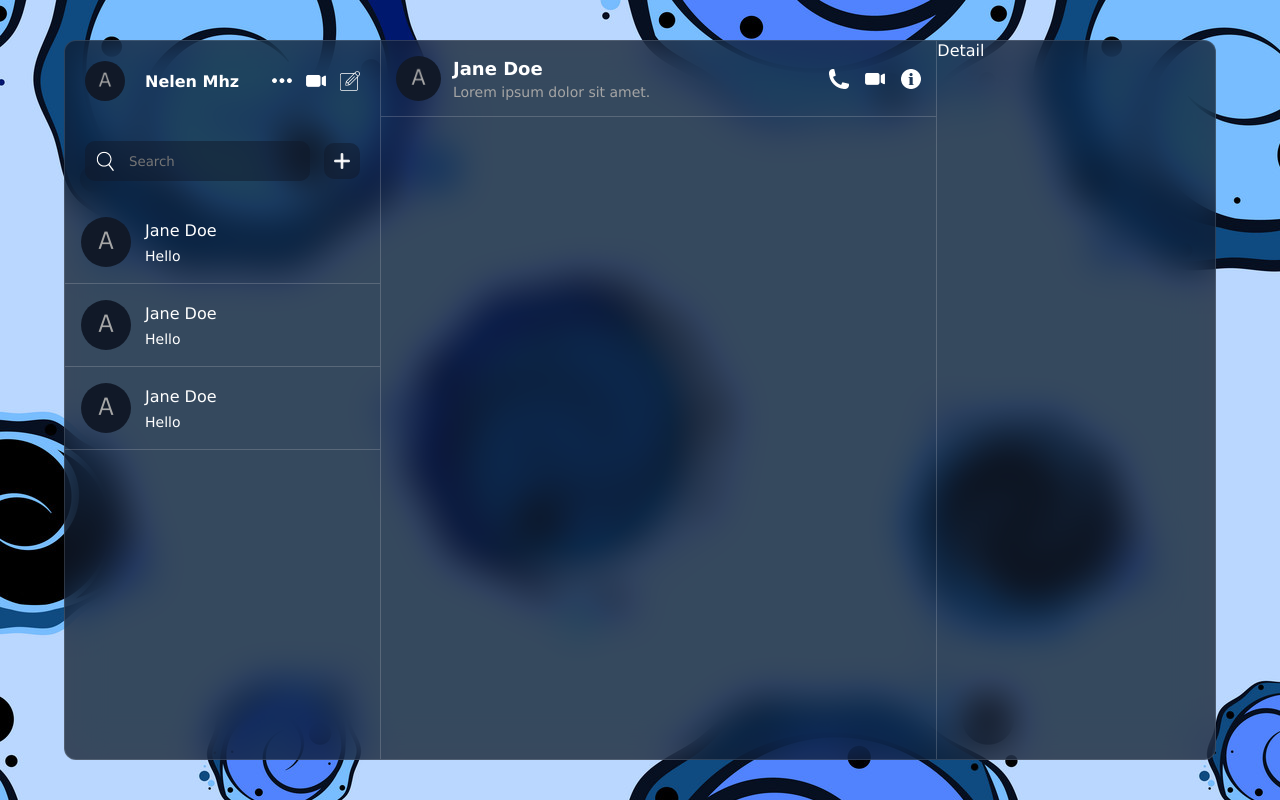
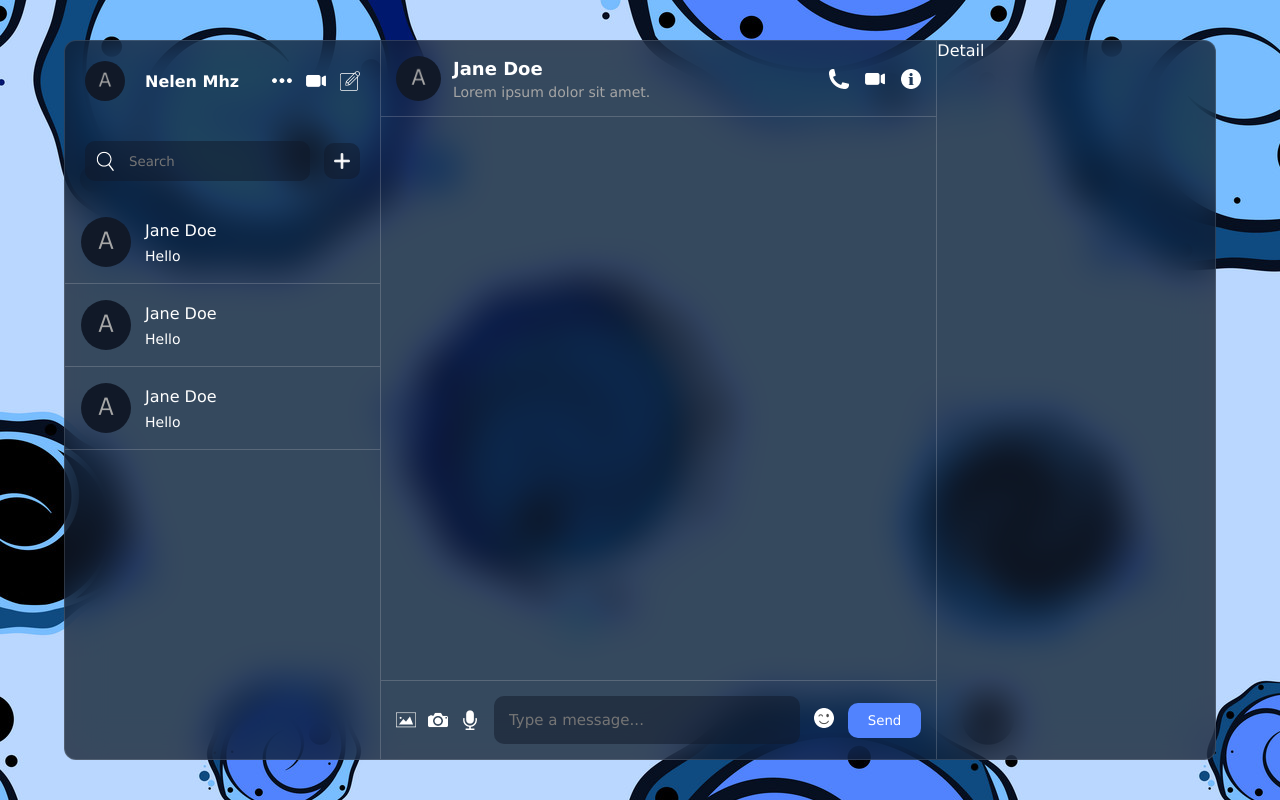
Before and after one commit to nelen-maharjan/chat-app, a React (Vite) app: page / in a window 1280 px wide. Built offline with nearby package versions, Linux system fonts and the light colour scheme.

Commit message:
message-emoji picker

```diff
--- a/package.json
+++ b/package.json
@@ -10,6 +10,7 @@
     "preview": "vite preview"
   },
   "dependencies": {
+    "emoji-picker-react": "^4.12.0",
     "react": "^18.3.1",
     "react-dom": "^18.3.1"
   },
--- a/src/components/chat/Chat.jsx
+++ b/src/components/chat/Chat.jsx
@@ -1,8 +1,18 @@
-import './chat.css';
+import { useState } from "react";
+import "./chat.css";
+import EmojiPicker from "emoji-picker-react";
 
 const Chat = () => {
+  const [open, setOpen] = useState(false);
+  const [text, setText] = useState('');
+
+  const handleEmoji = (e) =>{
+    setText((prev) => prev + e.emoji);
+    setOpen(false)
+  }
+
   return (
-    <div className='chat'>
+    <div className="chat">
       <div className="top">
         <div className="user">
           <img src="./avatar.png" alt="avatar" />
@@ -18,9 +28,32 @@
         </div>
       </div>
       <div className="center"></div>
-      <div className="bottom"></div>
+      <div className="bottom">
+        <div className="icons">
+          <img src="./img.png" alt="img" />
+          <img src="./camera.png" alt="camera" />
+          <img src="./mic.png" alt="mic" />
+        </div>
+        <input
+        type="text"
+        value={text}
+        onChange={(ev) => setText(ev.target.value)}
+        placeholder="Type a message..."
+        />
+        <div className="emoji">
+          <img
+            src="./emoji.png"
+            onClick={() => setOpen((prev) => !prev)}
+            alt="emoji"
+          />
+          <div className="picker">
+          <EmojiPicker open={open} onEmojiClick={handleEmoji} />
+          </div>
+        </div>
+        <button className="sendButton">Send</button>
+      </div>
     </div>
-  )
-}
+  );
+};
 
-export default Chat
+export default Chat;
--- a/src/components/chat/chat.css
+++ b/src/components/chat/chat.css
@@ -3,6 +3,8 @@
     border-left: 1px solid #dddddd35;
     border-right: 1px solid #dddddd35;
     height: 100%;
+    display: flex;
+    flex-direction: column;
 
     .top{
         padding: 15px;
@@ -52,4 +54,59 @@
             }
         }
     }
+
+    .center{
+        padding: 15px;
+        flex: 1;
+    }
+
+    .bottom{
+        padding: 15px;
+        display: flex;
+        align-items: center;
+        justify-content: space-between;
+        border-top: 1px solid #dddddd35;
+        gap: 14px;
+        margin-top: auto;
+
+        .icons{
+            display: flex;
+            gap: 12px;
+        }
+        img{
+            width: 20px;
+            height: 20px;
+            cursor: pointer;
+        }
+
+        input{
+            flex: 1;
+            background-color: rgba(17, 25, 40, 0.5);
+            border: none;
+            outline: none;
+            color: #fff;
+            padding: 15px;
+            border-radius: 10px;
+            font-size: 15px;
+        }
+
+        .emoji{
+            position: relative;
+
+            .picker{
+                position: absolute;
+                bottom: 50px;
+                left: 0;
+            }
+        }
+
+        .sendButton{
+            background-color: #5183fe;
+            color: #fff;
+            padding: 10px 20px;
+            border: none;
+            border-radius: 10px;
+            cursor: pointer;
+        }
+    }
 }
```
Also changed, not shown: 1 other file (tests, documents, lock files or other folders).
